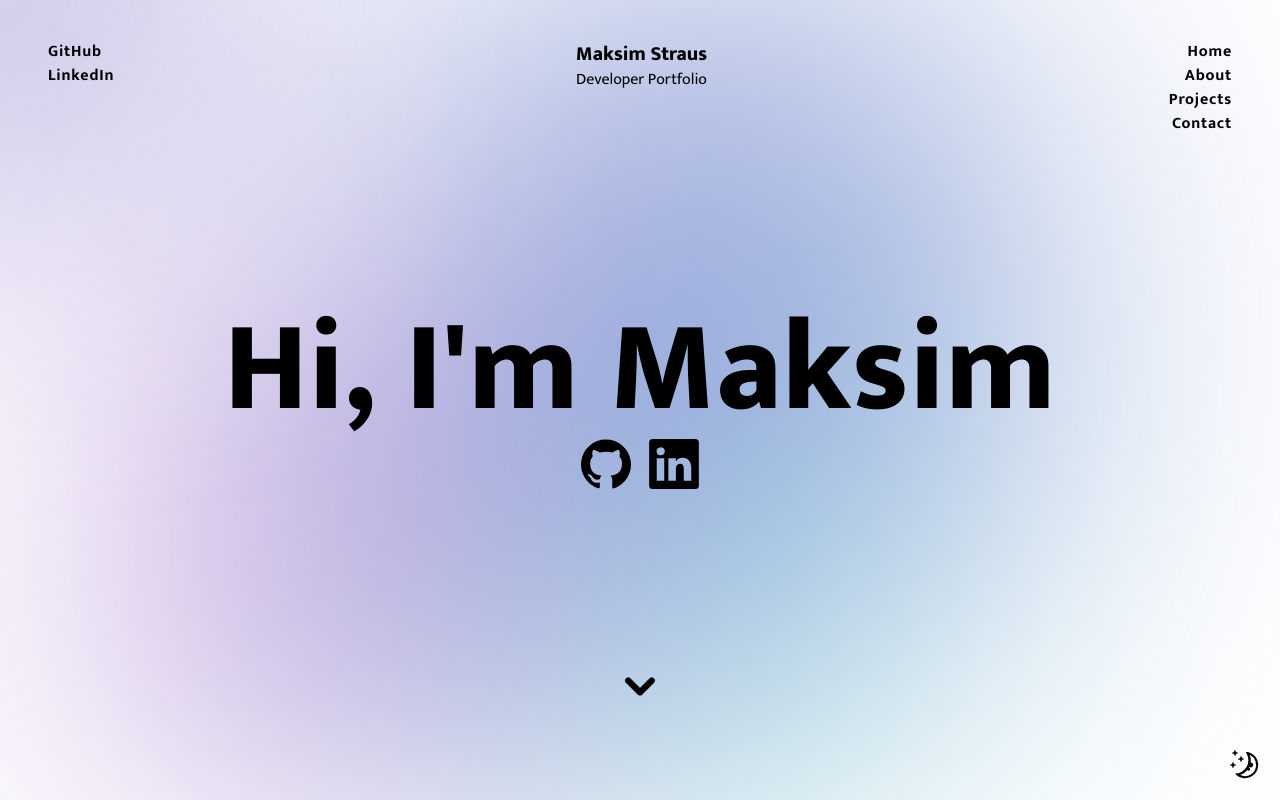
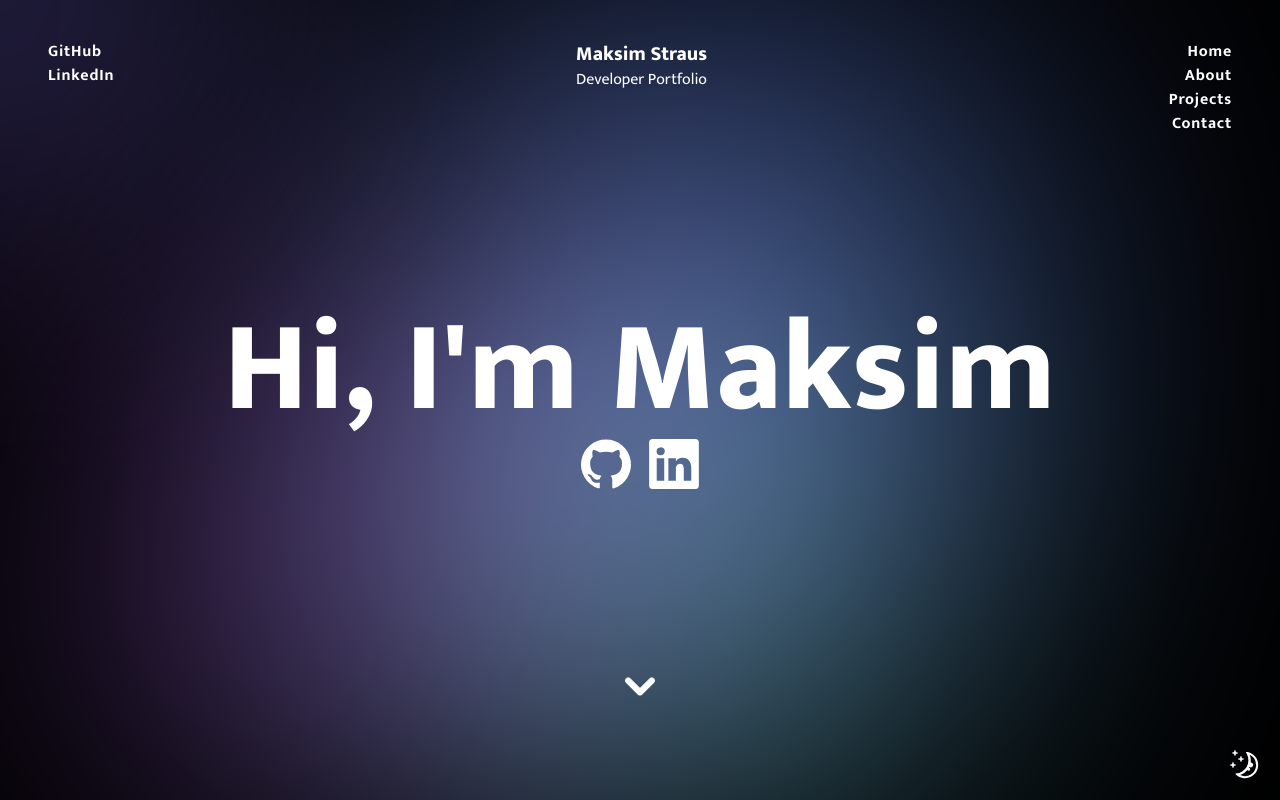
Before and after one commit to cqb13/Portfolio, a Vue app: page / in a window 1280 px wide. Both pictures are taken after a click on the element 1245 px from the left and 765 px from the top of the page. Shown: the top 800 px of the page. Built offline with nearby package versions, Linux system fonts and the light colour scheme.

Commit message:
dark mode switch

```diff
--- a/index.html
+++ b/index.html
@@ -42,7 +42,7 @@
     gtag('config', 'G-XXS3WZL1YS')
   </script>
 
-  <body>
+  <body class="dark:bg-black dark:text-white">
     <div id="app"></div>
     <div class="blob"></div>
     <div class="wrapper">
--- a/src/App.vue
+++ b/src/App.vue
@@ -1,9 +1,33 @@
 <script setup lang="ts">
 import { ref, onMounted, onUnmounted } from 'vue'
 
+if (localStorage.getItem('dark-mode') === 'true' || (!('dark-mode' in localStorage) && window.matchMedia('(prefers-color-scheme: dark)').matches)) {
+  document.querySelector('html').classList.add('dark');
+} else {
+  document.querySelector('html').classList.remove('dark');
+}
+
+const darkMode = ref(false)
+
+if (localStorage.getItem('dark-mode') === 'true') {
+  darkMode.value = true;
+  document.documentElement.classList.add('dark');
+}
+
+const toggleDarkMode = () => {
+  if (darkMode.value == true) {
+    document.documentElement.classList.remove('dark');
+    darkMode.value = false;
+    localStorage.setItem('dark-mode', false);
+  } else {
+    document.documentElement.classList.add('dark');
+    darkMode.value = true;
+    localStorage.setItem('dark-mode', true);
+  }
+}
+
 const isCenterDivVisible = ref(true)
 const isDownChevronVisible = ref(true)
-const lightMode = ref(true)
 
 const handleScroll = () => {
   if (window.scrollY > 10) {
@@ -12,10 +36,6 @@ const handleScroll = () => {
     isCenterDivVisible.value = true
   }
 }
-
-const toggleLightMode = () => {
-  lightMode.value = !lightMode.value;
-};
 
 onMounted(() => {
   window.addEventListener('scroll', handleScroll)
@@ -37,9 +57,9 @@ document.addEventListener('mousemove', function (e) {
 <template>
   <header class="flex justify-between fixed w-screen px-10 pt-10">
     <div class="flex flex-col items-start">
-      <a class="font-heading font-bold hover:bg-black hover:text-white transition-all duration-300 m-0 px-2 tracking-wider ease-in-out"
+      <a class="font-heading font-bold hover:bg-black hover:text-white dark:hover:bg-white dark:hover:text-black transition-all duration-300 m-0 px-2 tracking-wider ease-in-out"
         href="https://github.com/cqb13" target="_blank">GitHub</a>
-      <a class="font-heading font-bold hover:bg-black hover:text-white transition-all duration-300 m-0 px-2 tracking-wider ease-in-out"
+      <a class="font-heading font-bold hover:bg-black hover:text-white dark:hover:bg-white dark:hover:text-black transition-all duration-300 m-0 px-2 tracking-wider ease-in-out"
         href="https://www.linkedin.com/in/maksim-straus/" target="_blank">LinkedIn</a>
     </div>
     <div v-if="isCenterDivVisible" class="flex items-center flex-col gap-0">
@@ -47,15 +67,15 @@ document.addEventListener('mousemove', function (e) {
       <p class="font-heading text-center">Developer Portfolio</p>
     </div>
     <nav class="flex flex-col items-end">
-      <a class="font-heading font-bold hover:bg-black hover:text-white transition-all duration-300 m-0 px-2 tracking-wider ease-in-out"
+      <a class="font-heading font-bold hover:bg-black hover:text-white dark:hover:bg-white dark:hover:text-black transition-all duration-300 m-0 px-2 tracking-wider ease-in-out"
         href="#home">Home</a>
-      <a class="font-heading font-bold hover:bg-black hover:text-white transition-all duration-300 m-0 px-2 tracking-wider ease-in-out"
+      <a class="font-heading font-bold hover:bg-black hover:text-white dark:hover:bg-white dark:hover:text-black transition-all duration-300 m-0 px-2 tracking-wider ease-in-out"
         href="#about">About</a>
-      <a class="font-heading font-bold hover:bg-black hover:text-white transition-all duration-300 m-0 px-2 tracking-wider ease-in-out"
+      <a class="font-heading font-bold hover:bg-black hover:text-white dark:hover:bg-white dark:hover:text-black transition-all duration-300 m-0 px-2 tracking-wider ease-in-out"
         href="#projects">
         Projects
       </a>
-      <a class="font-heading font-bold hover:bg-black hover:text-white transition-all duration-300 m-0 px-2 tracking-wider ease-in-out"
+      <a class="font-heading font-bold hover:bg-black hover:text-white dark:hover:bg-white dark:hover:text-black transition-all duration-300 m-0 px-2 tracking-wider ease-in-out"
         href="#contact">
         Contact
       </a>
@@ -66,16 +86,16 @@ document.addEventListener('mousemove', function (e) {
     <p>Copyright ©2024</p>
     <p>Created by Maksim Straus</p>
   </footer>
-  <div v-if="lightMode" class="fixed bottom-5 right-5 cursor-pointer" @click="toggleLightMode">
+  <div v-if="!darkMode" class="fixed bottom-5 right-5 cursor-pointer" @click="toggleDarkMode">
     <svg width="30" height="30" viewBox="0 0 24 24" xmlns="http://www.w3.org/2000/svg"
       class="hover:fill-amber-600 transition-all duration-300 ease-in-out">
       <path
         d="m5.64 17-.71.71a1 1 0 0 0 0 1.41 1 1 0 0 0 1.41 0l.71-.71A1 1 0 0 0 5.64 17M5 12a1 1 0 0 0-1-1H3a1 1 0 0 0 0 2h1a1 1 0 0 0 1-1m7-7a1 1 0 0 0 1-1V3a1 1 0 0 0-2 0v1a1 1 0 0 0 1 1M5.64 7.05a1 1 0 0 0 .7.29 1 1 0 0 0 .71-.29 1 1 0 0 0 0-1.41l-.71-.71a1 1 0 0 0-1.41 1.41Zm12 .29a1 1 0 0 0 .7-.29l.71-.71a1 1 0 1 0-1.41-1.41l-.64.71a1 1 0 0 0 0 1.41 1 1 0 0 0 .66.29ZM21 11h-1a1 1 0 0 0 0 2h1a1 1 0 0 0 0-2m-9 8a1 1 0 0 0-1 1v1a1 1 0 0 0 2 0v-1a1 1 0 0 0-1-1m6.36-2A1 1 0 0 0 17 18.36l.71.71a1 1 0 0 0 1.41 0 1 1 0 0 0 0-1.41ZM12 6.5a5.5 5.5 0 1 0 5.5 5.5A5.51 5.51 0 0 0 12 6.5m0 9a3.5 3.5 0 1 1 3.5-3.5 3.5 3.5 0 0 1-3.5 3.5" />
     </svg>
   </div>
-  <div v-if="!lightMode" class="fixed bottom-5 right-5 cursor-pointer" @click="toggleLightMode">
+  <div v-if="darkMode" class="fixed bottom-5 right-5 cursor-pointer" @click="toggleDarkMode">
     <svg width="30" height="30" viewBox="0 0 15 15" fill="none" xmlns="http://www.w3.org/2000/svg"
-      class="fill-black hover:fill-violet-600 transition-all duration-300 ease-in-out">
+      class="fill-white hover:fill-violet-600 transition-all duration-300 ease-in-out">
       <path fill-rule="evenodd" clip-rule="evenodd"
         d="M2.9.5a.4.4 0 0 0-.8 0v.6h-.6a.4.4 0 1 0 0 .8h.6v.6a.4.4 0 1 0 .8 0v-.6h.6a.4.4 0 0 0 0-.8h-.6zm3 3a.4.4 0 1 0-.8 0v.6h-.6a.4.4 0 1 0 0 .8h.6v.6a.4.4 0 1 0 .8 0v-.6h.6a.4.4 0 0 0 0-.8h-.6zm-4 3a.4.4 0 1 0-.8 0v.6H.5a.4.4 0 1 0 0 .8h.6v.6a.4.4 0 0 0 .8 0v-.6h.6a.4.4 0 0 0 0-.8h-.6zM8.544.982l-.298-.04c-.213-.024-.34.224-.217.4q.211.305.389.632A6.602 6.602 0 0 1 2.96 11.69c-.215.012-.334.264-.184.417q.103.105.21.206l.072.066.26.226.188.148.121.09.187.131.176.115q.18.115.37.217l.264.135.26.12.303.122.244.086a6.6 6.6 0 0 0 1.103.26l.317.04.267.02q.19.011.384.011a6.6 6.6 0 0 0 6.56-7.339l-.038-.277a6.6 6.6 0 0 0-.384-1.415l-.113-.268-.077-.166-.074-.148a6.6 6.6 0 0 0-.546-.883l-.153-.2-.199-.24-.163-.18-.12-.124-.16-.158-.223-.2-.32-.26-.245-.177-.292-.19-.321-.186-.328-.165-.113-.052-.24-.101-.276-.104-.252-.082-.325-.09-.265-.06zm1.86 4.318a7.6 7.6 0 0 0-.572-2.894 5.601 5.601 0 1 1-4.748 10.146 7.6 7.6 0 0 0 3.66-2.51.749.749 0 0 0 1.355-.442.75.75 0 0 0-.584-.732q.093-.174.178-.355A1.25 1.25 0 1 0 10.35 6.2q.052-.442.052-.9" />
     </svg>
--- a/src/views/HomeView.vue
+++ b/src/views/HomeView.vue
@@ -1,7 +1,7 @@
 <script setup lang="ts">
+import { technologies } from '../assets/technologies.ts'
 import { ref, onMounted, onUnmounted } from 'vue'
 import { projects } from '../assets/projects.ts'
-import { technologies } from '../assets/technologies.ts'
 const isDownChevronVisible = ref(true)
 
 const handleScroll = () => {
@@ -39,7 +39,7 @@ const getIconPath = (iconName: string) => {
         <h1 class="font-heading font-black text-9xl">Hi, I'm Maksim</h1>
         <div class="flex gap-2 justify-center items-center">
           <a href="https://github.com/cqb13" target="_blank"
-            class="cursor-pointer hover:fill-highlight transition-all duration-300 ease-in-out">
+            class="cursor-pointer hover:fill-highlight dark:fill-white dark:hover:fill-highlight transition-all duration-300 ease-in-out">
             <svg width="60" height="60" viewBox="0 0 24 24" aria-hidden="true" xmlns="http://www.w3.org/2000/svg"
               class="cursor-pointer">
               <path
@@ -48,7 +48,7 @@ const getIconPath = (iconName: string) => {
           </a>
           <a href="https://www.linkedin.com/in/maksim-straus" target="_blank">
             <svg width="60" height="60" viewBox="0 0 24 24" xmlns="http://www.w3.org/2000/svg"
-              class="cursor-pointer hover:fill-highlight transition-all duration-300 ease-in-out">
+              class="cursor-pointer hover:fill-highlight dark:fill-white dark:hover:fill-highlight transition-all duration-300 ease-in-out">
               <path
                 d="M20.47 2H3.53a1.45 1.45 0 0 0-1.47 1.43v17.14A1.45 1.45 0 0 0 3.53 22h16.94a1.45 1.45 0 0 0 1.47-1.43V3.43A1.45 1.45 0 0 0 20.47 2M8.09 18.74h-3v-9h3ZM6.59 8.48a1.56 1.56 0 1 1 0-3.12 1.57 1.57 0 1 1 0 3.12m12.32 10.26h-3v-4.83c0-1.21-.43-2-1.52-2A1.65 1.65 0 0 0 12.85 13a2 2 0 0 0-.1.73v5h-3v-9h3V11a3 3 0 0 1 2.71-1.5c2 0 3.45 1.29 3.45 4.06Z" />
             </svg>
@@ -56,8 +56,16 @@ const getIconPath = (iconName: string) => {
         </div>
       </div>
       <a href="#about" class="animate-bounce absolute bottom-20" v-if="isDownChevronVisible">
-        <img src="../assets/chevronDown.svg" alt="chevron down" />
-      </a>
+        <svg width="50" height="50" viewBox="0 0 24 24" xmlns="http://www.w3.org/2000/svg"
+          class="fill-black dark:fill-white">
+          <g fill="none" fill-rule="evenodd">
+            <path
+              d="M24 0v24H0V0zM12.593 23.258l-.011.002-.071.035-.02.004-.014-.004-.071-.035q-.016-.005-.024.005l-.004.01-.017.428.005.02.01.013.104.074.015.004.012-.004.104-.074.012-.016.004-.017-.017-.427q-.004-.016-.017-.018m.265-.113-.013.002-.185.093-.01.01-.003.011.018.43.005.012.008.007.201.093q.019.005.029-.008l.004-.014-.034-.614q-.005-.018-.02-.022m-.715.002a.02.02 0 0 0-.027.006l-.006.014-.034.614q.001.018.017.024l.015-.002.201-.093.01-.008.004-.011.017-.43-.003-.012-.01-.01z" />
+            <path
+              d="M13.06 16.06a1.5 1.5 0 0 1-2.12 0l-5.658-5.656a1.5 1.5 0 1 1 2.122-2.121L12 12.879l4.596-4.596a1.5 1.5 0 0 1 2.122 2.12z"
+              class="fill-dark dark:fill-white" />
+          </g>
+        </svg> </a>
     </section>
     <section id="about" class="min-h-screen px-32 pt-40">
       <div class="w-1/2">
--- a/tailwind.config.cjs
+++ b/tailwind.config.cjs
@@ -1,6 +1,7 @@
 /** @type {import('tailwindcss').Config} */
 module.exports = {
   content: ['./index.html', './src/**/*.{vue,js,ts,jsx,tsx}'],
+  darkMode: 'class',
   theme: {
     extend: {
       fontFamily: {
```
Also changed, not shown: src/assets/chevronDown.svg.
